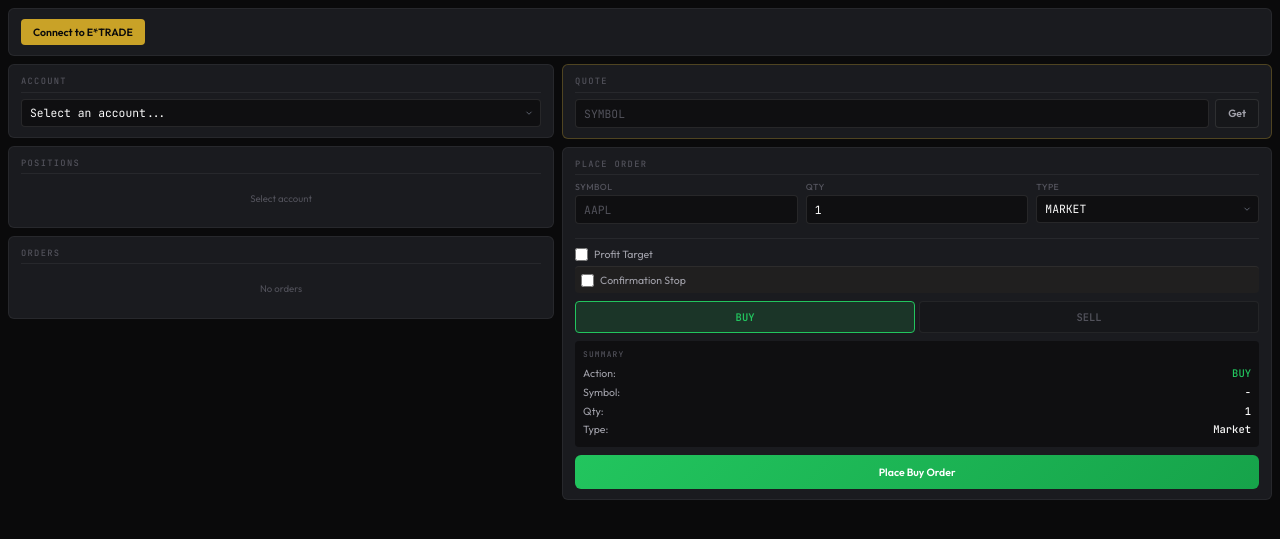
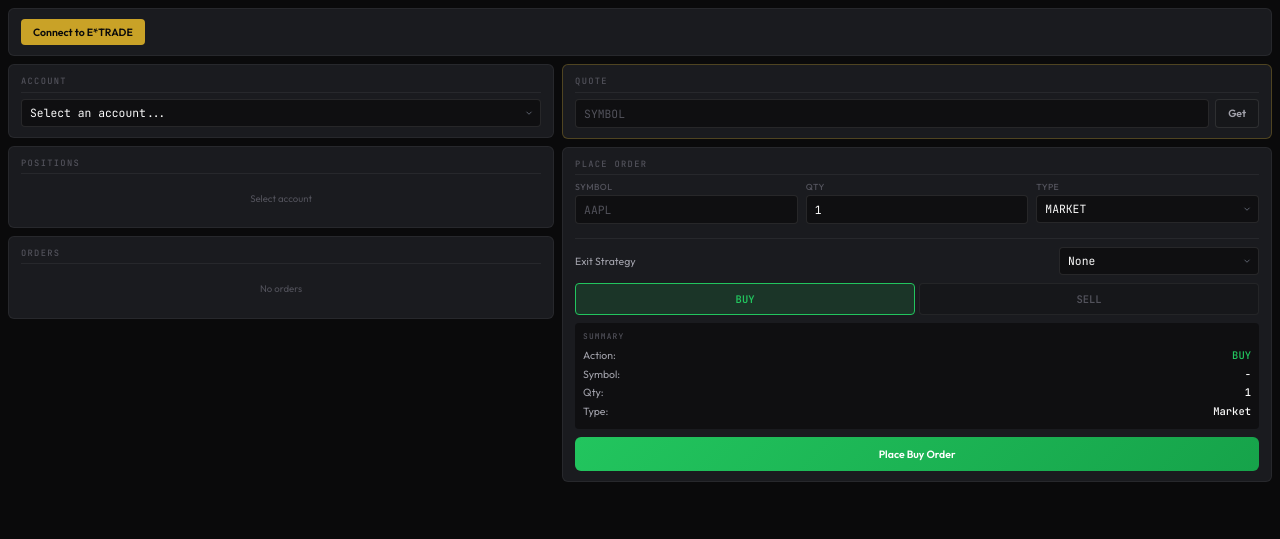
Before and after one commit to rasesh6/etrade-trading, a Flask app: page / in a window 1280 px wide. Shown: the part 40-579 px from the top of the page. Run offline with Flask 3, Linux system fonts and the light colour scheme; data that the repository does not hold is empty.

Commit message:
feat: Replace checkboxes with exit strategy dropdown
- New dropdown with options: None, Profit Target, Confirmation Stop
- Trailing Stop ($) option added but disabled (coming soon)
- Added strategy descriptions for each option
- Updated placeOrder() to use dropdown value
- Fixed orders list refresh after confirmation stop placed

Co-Authored-By: Claude Opus 4.6 <noreply@anthropic.com>

```diff
--- a/static/css/style-luxe.css
+++ b/static/css/style-luxe.css
@@ -458,6 +458,13 @@ select {
     border-top: 1px solid var(--border-subtle);
 }
 
+.profit-header {
+    display: flex;
+    align-items: center;
+    justify-content: space-between;
+    gap: 8px;
+}
+
 .profit-header label {
     display: flex;
     align-items: center;
@@ -465,6 +472,22 @@ select {
     font-size: 0.75rem;
     color: var(--text-secondary);
     cursor: pointer;
+}
+
+.profit-header select {
+    flex: 1;
+    max-width: 200px;
+}
+
+/* Exit Strategy Description */
+.strategy-desc {
+    font-size: 0.625rem;
+    color: var(--text-tertiary);
+    margin-top: 6px;
+    padding: 4px 6px;
+    background: var(--bg-base);
+    border-radius: var(--radius-sm);
+    border-left: 2px solid var(--accent-gold);
 }
 
 .profit-header input[type="checkbox"] {
--- a/static/js/app.js
+++ b/static/js/app.js
@@ -447,20 +447,47 @@ function setSide(side) {
     updateOrderSummary();
 }
 
-// ==================== PROFIT TARGET ====================
+// ==================== EXIT STRATEGY ====================
 
-function toggleProfitTarget() {
-    const enabled = document.getElementById('enable-profit-target').checked;
-    const inputDiv = document.getElementById('profit-target-input');
-    inputDiv.style.display = enabled ? 'block' : 'none';
+function toggleExitStrategy() {
+    const strategy = document.getElementById('exit-strategy').value;
 
-    // Disable trailing stop when profit target is enabled
-    if (enabled) {
-        document.getElementById('enable-trailing-stop').checked = false;
-        document.getElementById('trailing-stop-input').style.display = 'none';
+    // Hide all strategy inputs
+    document.getElementById('profit-target-input').style.display = 'none';
+    document.getElementById('confirmation-stop-input').style.display = 'none';
+    document.getElementById('trailing-stop-input').style.display = 'none';
+
+    // Show the selected strategy input
+    if (strategy === 'profit-target') {
+        document.getElementById('profit-target-input').style.display = 'block';
+    } else if (strategy === 'confirmation-stop') {
+        document.getElementById('confirmation-stop-input').style.display = 'block';
+    } else if (strategy === 'trailing-stop') {
+        document.getElementById('trailing-stop-input').style.display = 'block';
     }
 
     updateOrderSummary();
+}
+
+// Keep old function names for compatibility
+function toggleProfitTarget() {
+    const strategySelect = document.getElementById('exit-strategy');
+    if (document.getElementById('enable-profit-target')?.checked) {
+        strategySelect.value = 'profit-target';
+    } else {
+        strategySelect.value = 'none';
+    }
+    toggleExitStrategy();
+}
+
+function toggleTrailingStop() {
+    const strategySelect = document.getElementById('exit-strategy');
+    if (document.getElementById('enable-trailing-stop')?.checked) {
+        strategySelect.value = 'confirmation-stop';
+    } else {
+        strategySelect.value = 'none';
+    }
+    toggleExitStrategy();
 }
 
 function updateProfitLabel() {
@@ -534,6 +561,7 @@ async function placeOrder() {
     const symbol = document.getElementById('order-symbol').value.trim().toUpperCase();
     const quantity = parseInt(document.getElementById('order-quantity').value) || 0;
     const orderType = document.getElementById('order-type').value;
+    const exitStrategy = document.getElementById('exit-strategy').value;
     let limitPrice = null;
 
     // Validation
@@ -559,7 +587,7 @@ async function placeOrder() {
     }
 
     // Check for profit target (simple profit)
-    const enableProfitTarget = document.getElementById('enable-profit-target').checked;
+    const enableProfitTarget = exitStrategy === 'profit-target';
     const profitOffsetType = enableProfitTarget ? document.getElementById('profit-offset-type').value : null;
     const profitOffset = enableProfitTarget ? parseFloat(document.getElementById('profit-offset').value) || 0 : null;
     const fillTimeout = enableProfitTarget ? parseInt(document.getElementById('fill-timeout').value) || 15 : null;
@@ -569,11 +597,11 @@ async function placeOrder() {
         return;
     }
 
-    // Check for trailing stop order
-    const enableTrailingStop = document.getElementById('enable-trailing-stop').checked;
+    // Check for confirmation stop order
+    const enableConfirmationStop = exitStrategy === 'confirmation-stop';
     let trailingStopParams = {};
 
-    if (enableTrailingStop) {
+    if (enableConfirmationStop) {
         const triggerOffset = parseFloat(document.getElementById('trailing-stop-trigger-offset').value) || 0;
         const stopOffset = parseFloat(document.getElementById('trailing-stop-stop-offset').value) || 0;
 
@@ -627,8 +655,8 @@ async function placeOrder() {
             showResponse('success', 'Order Placed', data.order);
             loadOrders(currentAccountIdKey);  // Refresh orders list
 
-            // If trailing stop enabled, start trailing stop monitoring
-            if (enableTrailingStop && data.order.order_id && data.order.trailing_stop) {
+            // If confirmation stop enabled, start monitoring
+            if (enableConfirmationStop && data.order.order_id && data.order.trailing_stop) {
                 startTrailingStopMonitoring(
                     data.order.order_id,
                     symbol,
@@ -805,21 +833,6 @@ function formatNumber(value) {
 }
 
 // ==================== TRAILING STOP FUNCTIONS ====================
-
-function toggleTrailingStop() {
-    const enabled = document.getElementById('enable-trailing-stop').checked;
-    const trailingStopInput = document.getElementById('trailing-stop-input');
-
-    trailingStopInput.style.display = enabled ? 'block' : 'none';
-
-    // Disable simple profit target when trailing stop is enabled
-    if (enabled) {
-        document.getElementById('enable-profit-target').checked = false;
-        document.getElementById('profit-target-input').style.display = 'none';
-    }
-
-    updateOrderSummary();
-}
 
 function startTrailingStopMonitoring(orderId, symbol, quantity, side, trailingStopConfig) {
     const statusCard = document.getElementById('order-status-card');
--- a/templates/index.html
+++ b/templates/index.html
@@ -163,15 +163,20 @@
                         </div>
                     </div>
 
-                    <!-- Profit Target Section -->
+                    <!-- Exit Strategy Dropdown -->
                     <div class="profit-section">
                         <div class="profit-header">
-                            <label>
-                                <input type="checkbox" id="enable-profit-target" onchange="toggleProfitTarget()">
-                                Profit Target
-                            </label>
+                            <label>Exit Strategy</label>
+                            <select id="exit-strategy" onchange="toggleExitStrategy()">
+                                <option value="none">None</option>
+                                <option value="profit-target">Profit Target</option>
+                                <option value="confirmation-stop">Confirmation Stop</option>
+                                <option value="trailing-stop" disabled>Trailing Stop ($) - Coming Soon</option>
+                            </select>
                         </div>
-                        <div id="profit-target-input" style="display: none;">
+
+                        <!-- Profit Target Inputs -->
+                        <div id="profit-target-input" class="exit-strategy-input" style="display: none;">
                             <div class="form-row">
                                 <div class="form-group">
                                     <select id="profit-offset-type" onchange="updateProfitLabel()">
@@ -191,18 +196,11 @@
                                     <input type="number" id="fill-timeout" value="15" min="5" max="60">
                                 </div>
                             </div>
+                            <p class="strategy-desc">Place LIMIT sell order at fill price + offset when order fills.</p>
                         </div>
-                    </div>
 
-                    <!-- Confirmation Stop Section -->
-                    <div class="profit-section bracket-section">
-                        <div class="profit-header">
-                            <label>
-                                <input type="checkbox" id="enable-trailing-stop" onchange="toggleTrailingStop()">
-                                Confirmation Stop
-                            </label>
-                        </div>
-                        <div id="trailing-stop-input" style="display: none;">
+                        <!-- Confirmation Stop Inputs -->
+                        <div id="confirmation-stop-input" class="exit-strategy-input" style="display: none;">
                             <div class="bracket-subsection">
                                 <div class="form-row">
                                     <div class="form-group">
@@ -237,6 +235,25 @@
                                     <input type="number" id="trailing-stop-confirm-timeout" value="300" min="30" max="3600">
                                 </div>
                             </div>
+                            <p class="strategy-desc">Wait for price to rise by trigger amount, then place STOP LIMIT order.</p>
+                        </div>
+
+                        <!-- Trailing Stop Inputs (placeholder for future) -->
+                        <div id="trailing-stop-input" class="exit-strategy-input" style="display: none;">
+                            <div class="form-row">
+                                <div class="form-group">
+                                    <label>Trail Amount ($)</label>
+                                    <div class="price-input">
+                                        <span>$</span>
+                                        <input type="number" id="trailing-amount" placeholder="0.50" step="0.01" min="0.01">
+                                    </div>
+                                </div>
+                                <div class="form-group">
+                                    <label>Fill Timeout (s)</label>
+                                    <input type="number" id="trailing-fill-timeout" value="15" min="5" max="60">
+                                </div>
+                            </div>
+                            <p class="strategy-desc">Place TRAILING_STOP_CNST order that follows price by trail amount.</p>
                         </div>
                     </div>
 
```
Also changed, not shown: VERSION.md (+25 -4 lines).
